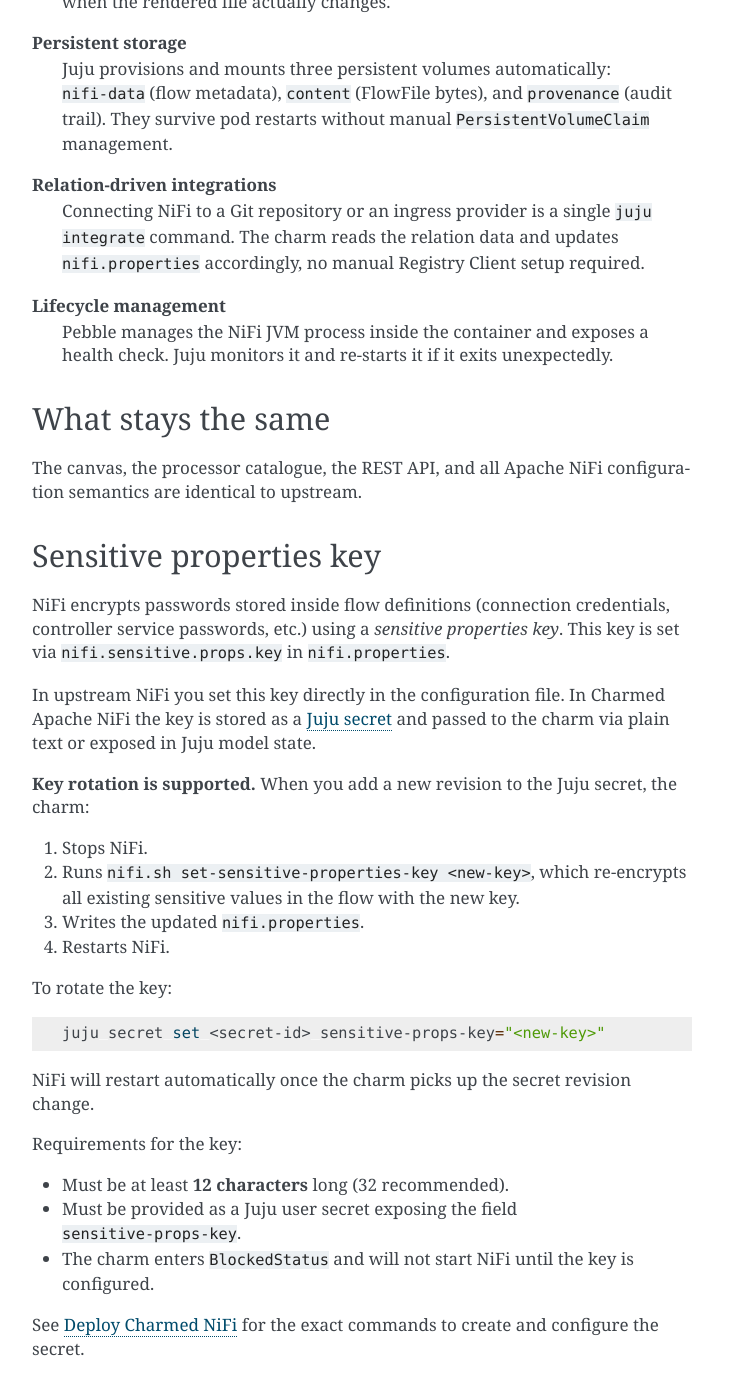
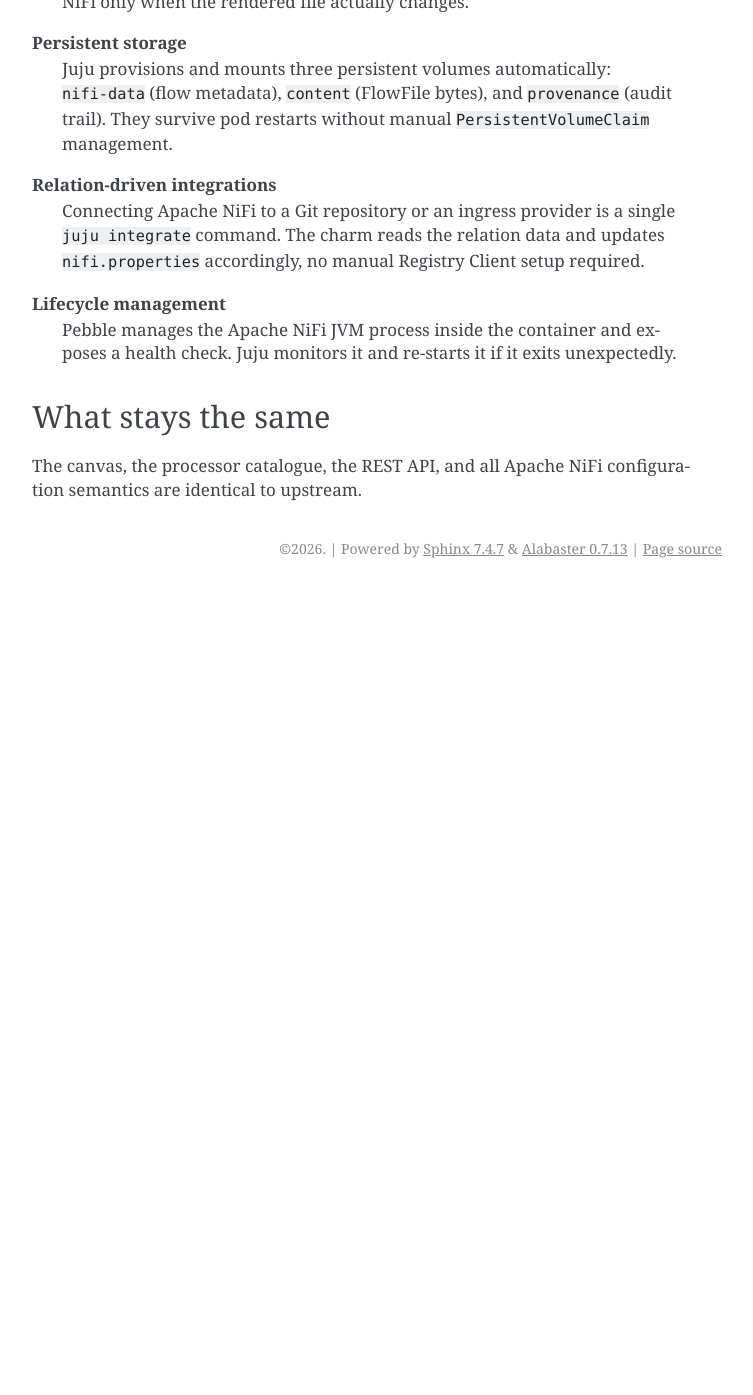
Before and after one commit to canonical/charmed-nifi-documentation, a Sphinx documentation site: the page built from docs/explanation/charmed-vs-upstream.rst, in a window 1280 px wide and 1400 px high, scrolled down 540 px. Shown: the top 1395 px of the window, without its empty margins (388-1141 px from the left). Built offline with Sphinx 7.4.7, drawn with Linux system fonts in a browser that asks for light colours; after the commit the page ends 1128 px from its top, so only the background shows below that; some of the changed text lies outside the part shown.

Commit message:
Addressed PR feedback

```diff
--- a/docs/explanation/charmed-vs-upstream.rst
+++ b/docs/explanation/charmed-vs-upstream.rst
@@ -1,25 +1,25 @@
 .. _explanation-charmed-vs-upstream:
 
-Charmed Apache NiFi vs upstream NiFi
-==============================
+Charmed Apache NiFi vs upstream Apache NiFi
+===========================================
 
 `Apache NiFi`_ is an open-source project maintained by the Apache Software
 Foundation. Charmed Apache NiFi packages it as a `Juju`_ charm for Kubernetes, adding
 operational tooling on top. This page explains what Charmed Apache NiFi adds and
 what it intentionally leaves unchanged.
 
-What Charmed Apache Nifi adds
------------------------
+What Charmed Apache NiFi adds
+-----------------------------
 
 **Day-0 deployment**
    A single ``juju deploy nifi-k8s`` command (or a Terraform module) is enough
-   to run NiFi on Kubernetes. No Helm charts, no hand-editing of
+   to run Apache NiFi on Kubernetes. No Helm charts, no hand-editing of
    ``nifi.properties``.
 
 **Declarative configuration**
    Juju config options (such as the sensitive properties key) are passed in as
    Juju secrets. The charm writes them into ``nifi.properties`` and restarts
-   NiFi only when the rendered file actually changes.
+   Apache NiFi only when the rendered file actually changes.
 
 **Persistent storage**
    Juju provisions and mounts three persistent volumes automatically:
@@ -28,12 +28,12 @@
    ``PersistentVolumeClaim`` management.
 
 **Relation-driven integrations**
-   Connecting NiFi to a Git repository or an ingress provider is a single
+   Connecting Apache NiFi to a Git repository or an ingress provider is a single
    ``juju integrate`` command. The charm reads the relation data and updates
    ``nifi.properties`` accordingly, no manual Registry Client setup required.
 
 **Lifecycle management**
-   Pebble manages the NiFi JVM process inside the container and exposes a
+   Pebble manages the Apache NiFi JVM process inside the container and exposes a
    health check. Juju monitors it and re-starts it if it exits unexpectedly.
 
 What stays the same
@@ -41,43 +41,3 @@
 
 The canvas, the processor catalogue, the REST API, and all Apache NiFi
 configuration semantics are identical to upstream.
-
-Sensitive properties key
--------------------------
-
-NiFi encrypts passwords stored inside flow definitions (connection credentials,
-controller service passwords, etc.) using a *sensitive properties key*. This
-key is set via ``nifi.sensitive.props.key`` in ``nifi.properties``.
-
-In upstream NiFi you set this key directly in the configuration file. In
-Charmed Apache NiFi the key is stored as a `Juju secret`_ and passed to the charm via
-plain text or exposed in Juju model state.
-
-**Key rotation is supported.** When you add a new revision to the Juju secret,
-the charm:
-
-1. Stops NiFi.
-2. Runs ``nifi.sh set-sensitive-properties-key <new-key>``, which re-encrypts
-   all existing sensitive values in the flow with the new key.
-3. Writes the updated ``nifi.properties``.
-4. Restarts NiFi.
-
-To rotate the key:
-
-.. code-block:: bash
-
-   juju secret set <secret-id> sensitive-props-key="<new-key>"
-
-NiFi will restart automatically once the charm picks up the secret revision
-change.
-
-Requirements for the key:
-
-* Must be at least **12 characters** long (32 recommended).
-* Must be provided as a Juju user secret exposing the field
-  ``sensitive-props-key``.
-* The charm enters ``BlockedStatus`` and will not start NiFi until the key is
-  configured.
-
-See :doc:`/how-to/deploy` for the exact commands to create and configure the
-secret.
```
Also changed, not shown: docs/explanation/index.rst (+6 -2 lines).
